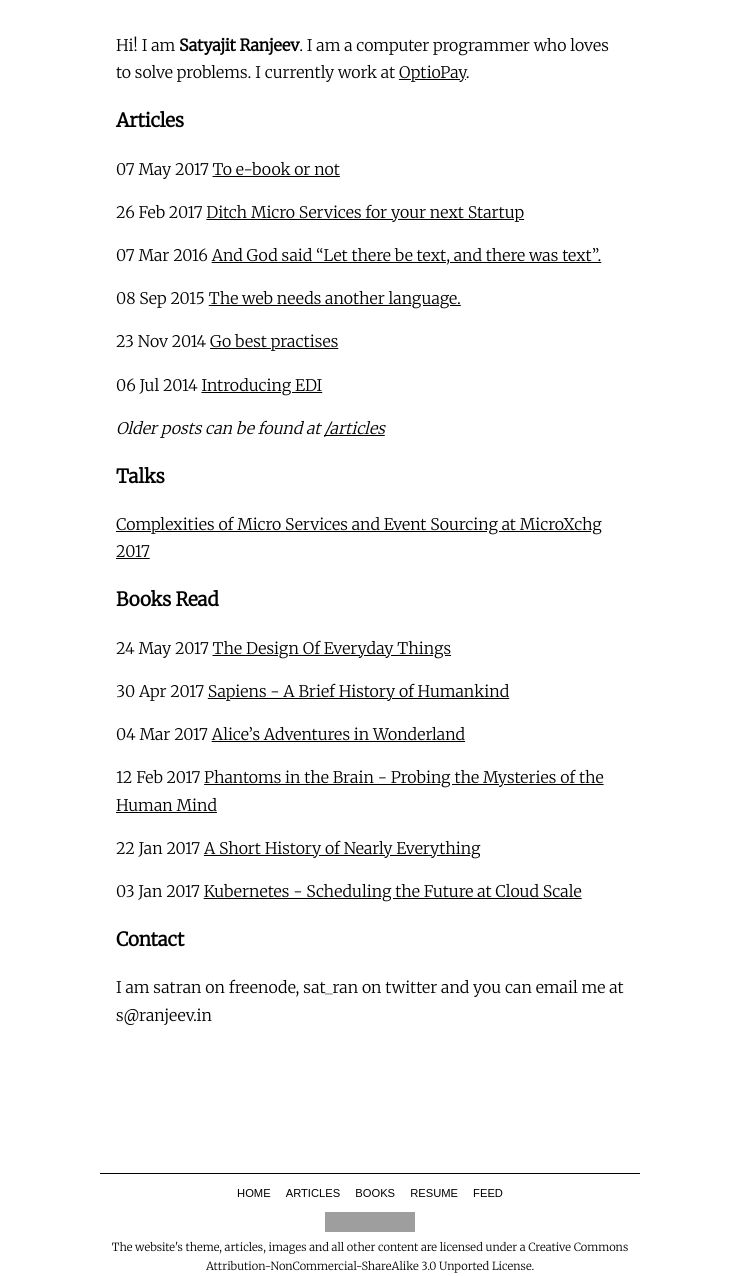
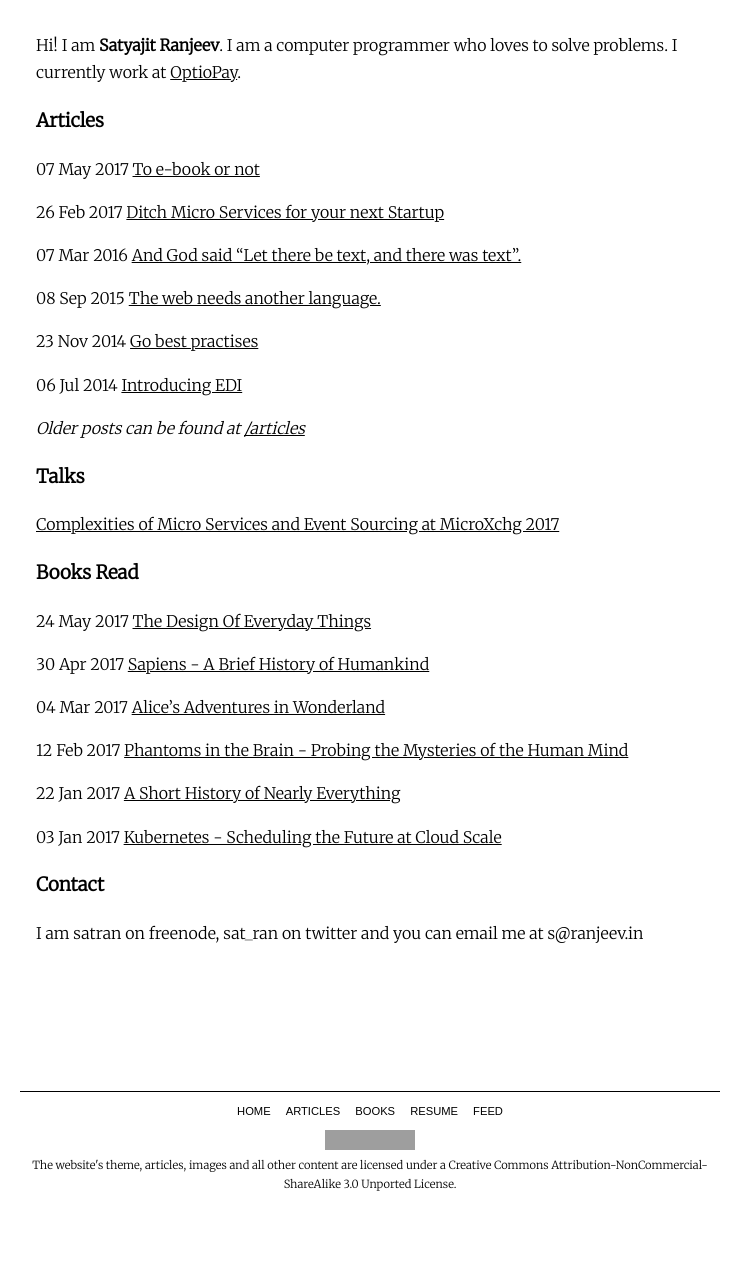
Before and after one commit to satran/satran.github.io, a Jekyll site: the page built from index.md, in a window 1280 px wide. Shown: the whole page, without its empty margins (270-1002 px from the left). Built offline with Jekyll 4.4.1, drawn with Linux system fonts in a browser that asks for light colours; after the commit the page ends 1194 px from its top, so only the background shows below that; grey boxes are pictures that could not be loaded.

Commit message:
Minor css tweaks

```diff
--- a/css/base.css
+++ b/css/base.css
@@ -62,7 +62,6 @@ h1.title {
 .articles .title a{
 	text-transform: none;
 	color: #000;
-	font-family: sans-serif;
 	font-weight: normal;
 }
 .articles .date a{
@@ -73,7 +72,7 @@ h1.title {
 	width: 48px;
 }
 .container {
-    max-width: 540px;
+    max-width: 700px;
     margin: 0 auto;
 }
 #menu {
--- a/css/resume.css
+++ b/css/resume.css
@@ -1,7 +1,8 @@
 body {
     font-family: sans-serif;
     line-height: 1.5;
-    max-width: 800px
+    max-width: 800px;
+    margin: 0 auto;
 }
 a {
     text-decoration: none;
```
